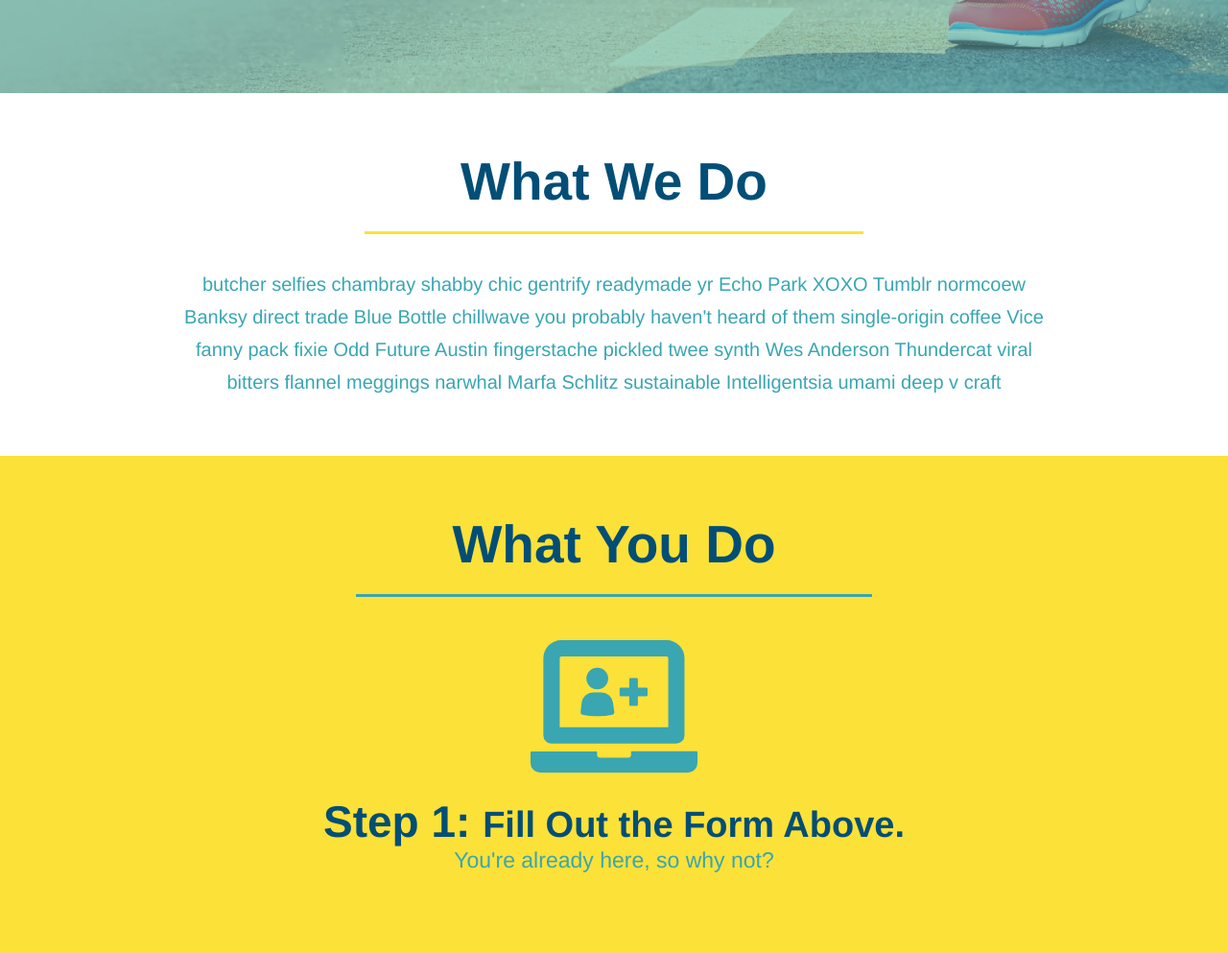
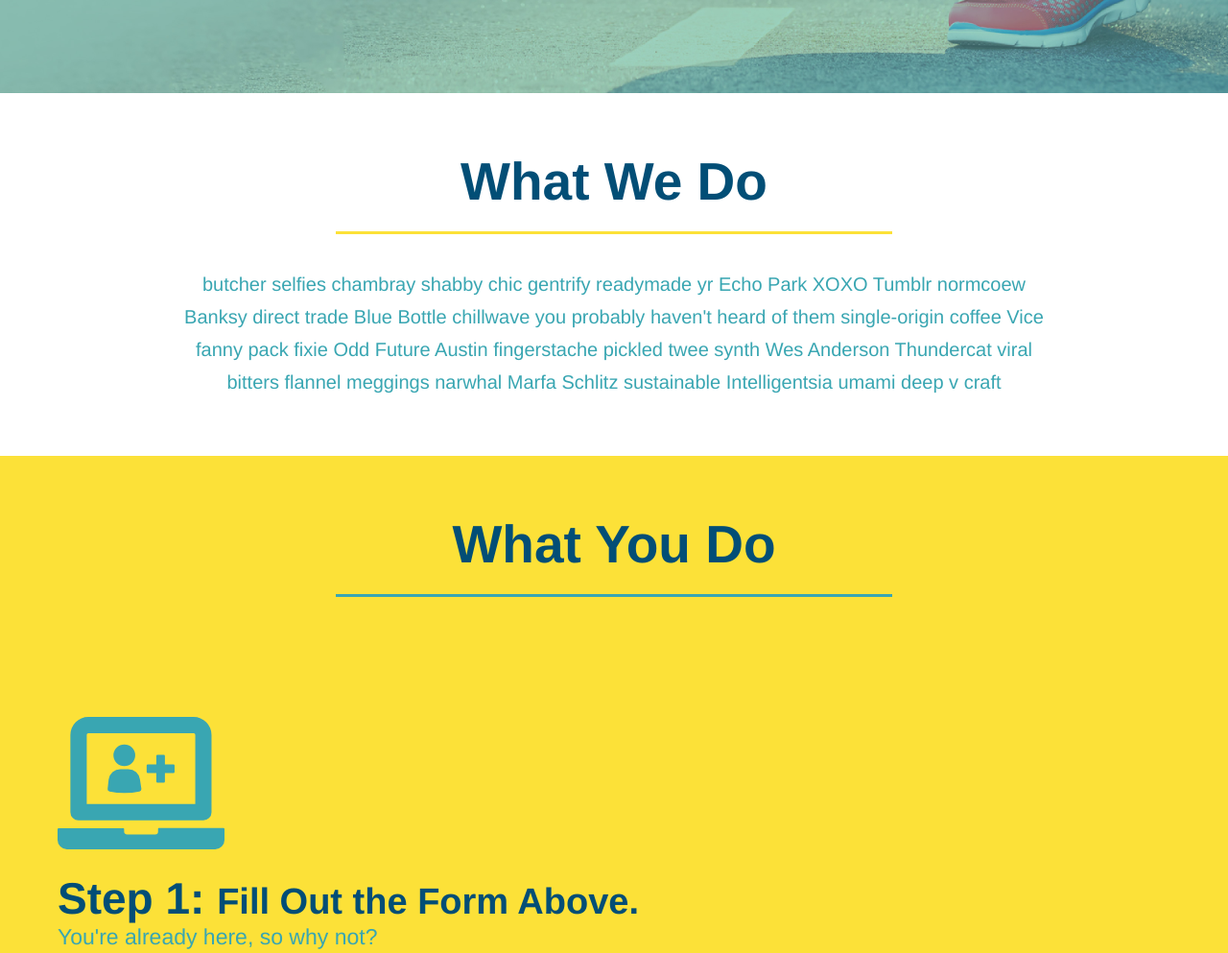
Before and after one commit to ImaniJo-code/run-buddy, a plain HTML site: page index.html in a window 1280 px wide. Shown: the part 621-1614 px from the top of the page at 96% size. Drawn offline with Linux system fonts and the light colour scheme.

Commit message:
add flexbox to steps and intro

```diff
--- a/assets/css/style.css
+++ b/assets/css/style.css
@@ -144,20 +144,16 @@ section {
 }
 /* HERO STYLES END */
 
-.intro {
-    text-align: center;
-}
-
 .intro p {
     line-height: 1.7;
     color: #39a6b2;
     width: 80%;
     font-size: 20px;
     margin: 0 auto;
+    text-align: center;
 }
 
 .steps {
-    text-align: center;
     background: #fce138;
 }
 
@@ -188,10 +184,11 @@ section {
 .section-title {
     font-size: 55px;
     color: #024e76;
-    margin-bottom: 35px;
-    padding: 0 100px 20px 100px;
-    display: inline-block;
     border-bottom: 3px solid;
+    padding-bottom: 20px;
+    text-align: center;
+    margin: 0 auto 35px auto;
+    width: 50%;
 }
 
 .primary-border {
@@ -203,7 +200,6 @@ section {
 }
 
 .trainers {
-    text-align: center;
 }
 
 .trainer {
@@ -243,7 +239,6 @@ section {
 
 .contact {
     background-color: #024e76;
-    text-align: center;
 }
 
 .contact h2 {
@@ -289,3 +284,7 @@ section {
 .text-right {
     text-align: right;
 }
+
+.flex-row {
+    display: flex;
+}
--- a/index.html
+++ b/index.html
@@ -73,16 +73,21 @@
 
      <!-- "what we do" section -->
      <section id="what-we-do" class="intro">
+         <div class="flex-row">
             <h2 class="section-title primary-border">What We Do</h2>
+         </div>
+         <div class="flex-row">
             <p>
                 butcher selfies chambray shabby chic gentrify readymade yr Echo Park XOXO Tumblr normcoew Banksy direct trade Blue Bottle chillwave you probably haven't heard of them single-origin coffee Vice fanny pack fixie Odd Future Austin fingerstache pickled twee synth Wes Anderson Thundercat viral bitters flannel meggings narwhal Marfa Schlitz sustainable Intelligentsia umami deep v craft
             </p>
+         </div>
     </section>
 
      <!-- "what you do" section -->
      <section id="what-you-do" class="steps">
+         <div class="flex-row">
             <h2 class="section-title secondary-border">What You Do</h2>
-
+         </div>
          <div>
              <!-- insert this img element -->
              <img src="./assets/images/step-1.svg" alt="" />
@@ -111,9 +116,11 @@
 
      <!-- "meet the trainers" section-->
      <section id="your-trainers" class="trainers">
+         <div class="flex-row">
             <h2 class="section-title primary-border">
              Meet The Trainers
             </h2>
+         </div>
         <article class="trainer">
             <img src="./assets/images/trainer-1.jpg" alt="Arron Stephens in his workout clothes, ready to pump iron" />
             <div class="trainer-bio text-left">
```
Lines whose indentation alone changed are shown as unchanged.
